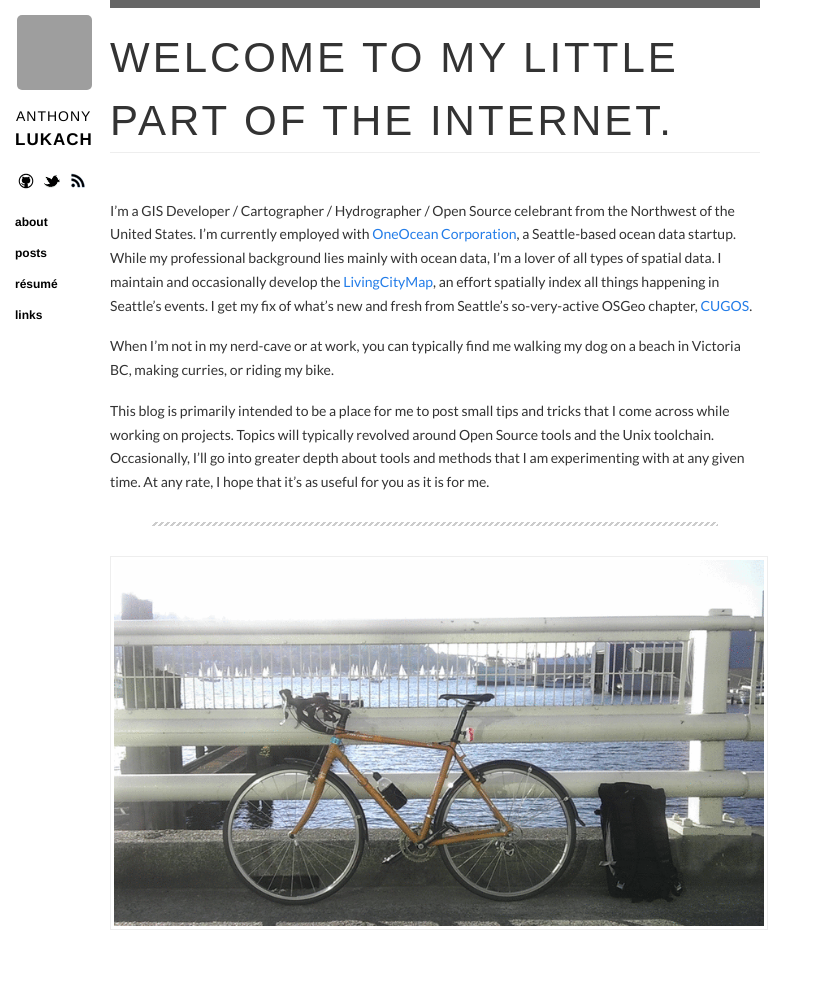
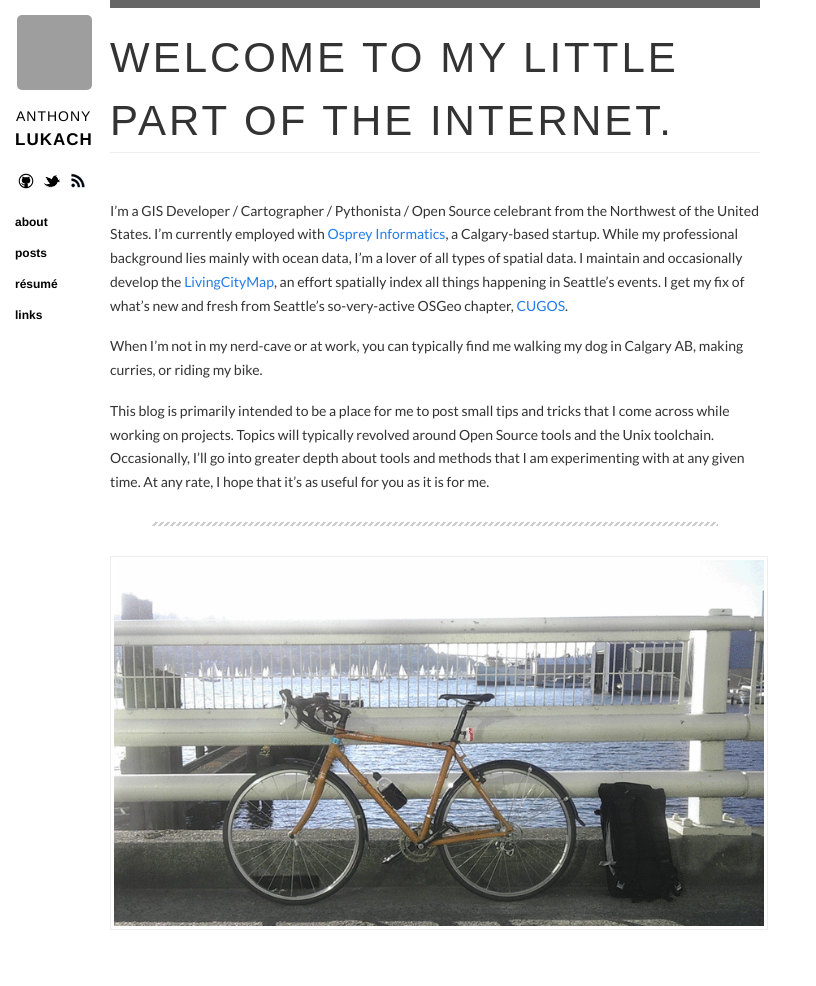
Before and after one commit to alukach/alukach.github.io, a Jekyll site: the page built from about/index.md, in a window 1280 px wide. Shown: the whole page, without its empty margins (0-816 px from the left). Built offline with Jekyll 4.4.1, drawn with Linux system fonts in a browser that asks for light colours; nearby versions of some CDN libraries; Markdown is read by kramdown in place of the engine named in the settings; grey boxes are pictures that could not be loaded.

Commit message:
Update with Calgary info

```diff
--- a/about/index.md
+++ b/about/index.md
@@ -7,9 +7,9 @@ title: "About"
 
 <br />
 
-I'm a GIS Developer / Cartographer / Hydrographer / Open Source celebrant from the Northwest of the United States.  I'm currently employed with [OneOcean Corporation](http://www.oneoceancorp.com), a Seattle-based ocean data startup.  While my professional background lies mainly with ocean data, I'm a lover of all types of spatial data.  I maintain and occasionally develop the [LivingCityMap](http://www.livingcitymap.com), an effort spatially index all things happening in Seattle's events.  I get my fix of what's new and fresh from Seattle's so-very-active OSGeo chapter, [CUGOS](http://www.cugos.org).
+I'm a GIS Developer / Cartographer / Pythonista / Open Source celebrant from the Northwest of the United States.  I'm currently employed with [Osprey Informatics](ospreyinformatics.com), a Calgary-based startup.  While my professional background lies mainly with ocean data, I'm a lover of all types of spatial data.  I maintain and occasionally develop the [LivingCityMap](http://www.livingcitymap.com), an effort spatially index all things happening in Seattle's events.  I get my fix of what's new and fresh from Seattle's so-very-active OSGeo chapter, [CUGOS](http://www.cugos.org).
 
-When I'm not in my nerd-cave or at work, you can typically find me walking my dog on a beach in Victoria BC, making curries, or riding my bike.
+When I'm not in my nerd-cave or at work, you can typically find me walking my dog in Calgary AB, making curries, or riding my bike.
 
 This blog is primarily intended to be a place for me to post small tips and tricks that I come across while working on projects.  Topics will typically revolved around Open Source tools and the Unix toolchain.  Occasionally, I'll go into greater depth about tools and methods that I am experimenting with at any given time.  At any rate, I hope that it's as useful for you as it is for me.
 
```
